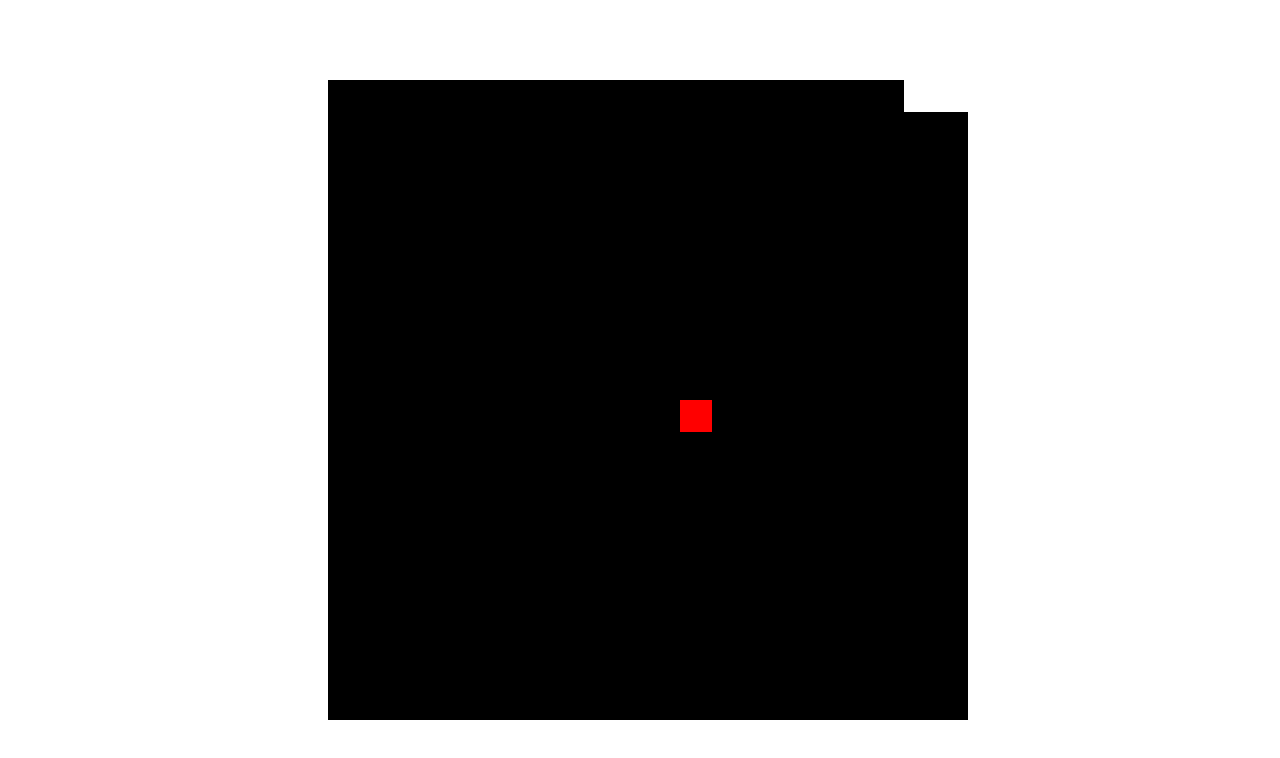
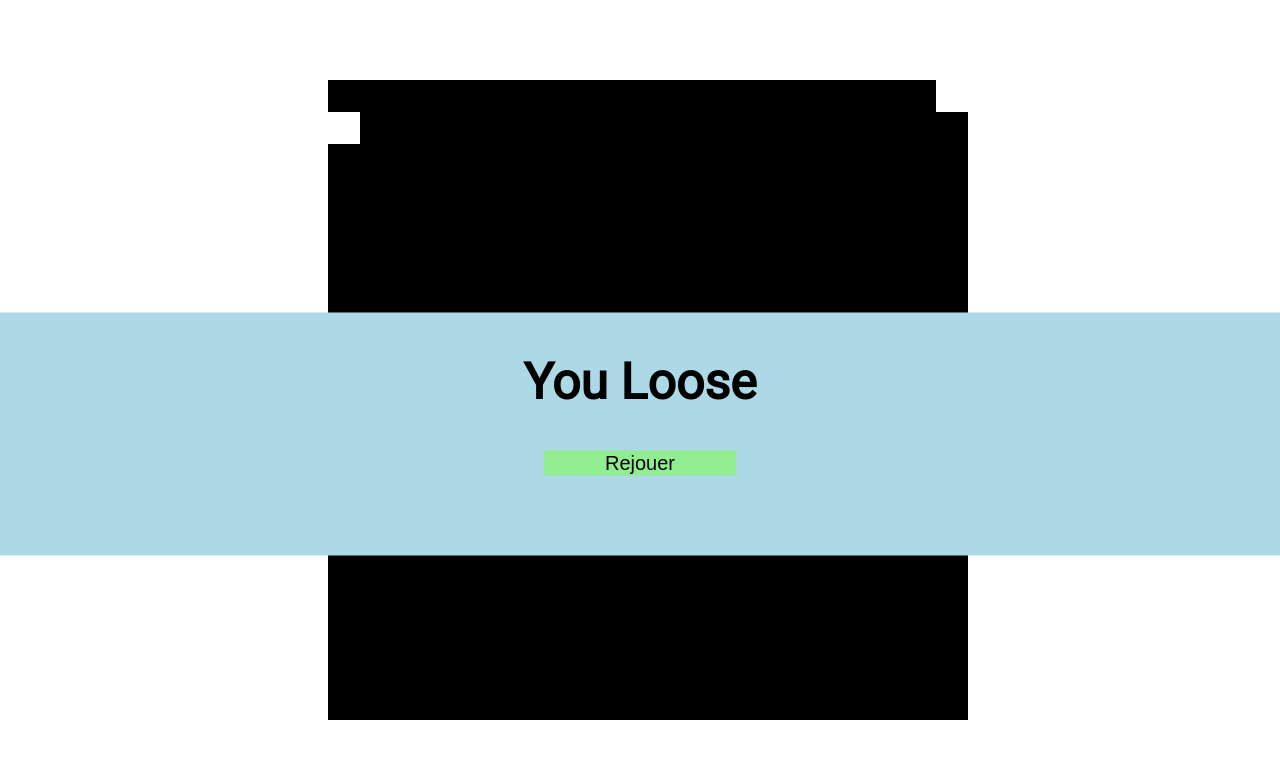
Before and after one commit to PolLamothe/Instinct-If, a plain HTML site: page game/snake/index.html in a window 1280 px wide. Drawn offline with nearby package versions, Linux system fonts and the light colour scheme.

Commit message:
Possibilité de rejouer au snake et correction de bug de colision

```diff
--- a/game/snake/index.css
+++ b/game/snake/index.css
@@ -18,3 +18,32 @@ body{
     overflow-y: hidden;
     overflow-x: hidden;
 }
+h1{
+    text-align: center;
+    font-size: 50px;
+    background-color: lightblue;
+    position: absolute;
+    left: 50vw;
+    top: 50vh;
+    transform: translate(-50%, -50%);
+    z-index: 2;
+    width: 100vw;
+    height: fit-content;
+    padding-top: 5vh;
+    padding-bottom: 5vh;
+    align-items: center;
+    justify-content: center ;
+    font-family: Roboto;
+    display: none;
+    flex-direction: column;
+}
+#rejouer{
+    width: 15%;
+    height: 50%;
+    background-color: lightgreen;
+    border: none;
+    font-size: 20px;
+    margin-top: 5vh;
+    margin-bottom: 5vh;
+    cursor: pointer;
+}
--- a/game/snake/index.html
+++ b/game/snake/index.html
@@ -4,10 +4,13 @@
     <meta charset="UTF-8">
     <meta name="viewport" content="width=device-width, initial-scale=1.0">
     <link rel="stylesheet" href="./index.css">
+    <link rel="stylesheet" href="https://fonts.googleapis.com/css?family=Roboto">
     <script src="https://cdnjs.cloudflare.com/ajax/libs/jquery/3.7.1/jquery.min.js" integrity="sha512-v2CJ7UaYy4JwqLDIrZUI/4hqeoQieOmAZNXBeQyjo21dadnwR+8ZaIJVT8EE2iyI61OV8e6M8PP2/4hpQINQ/g==" crossorigin="anonymous" referrerpolicy="no-referrer"></script>
     <title>Snake</title>
 </head>
 <body>
+    <h1 id="annonce">
+    </h1>
     <div id="game">
     </div>
     <script src="./index.js"></script>
--- a/game/snake/index.js
+++ b/game/snake/index.js
@@ -1,5 +1,5 @@
-var positionSum = 400
-var line = 20
+const positionSum = 400
+const line = 20
 
 for (i=1;i <= positionSum;i++){
     $('#game').append('<div class="position" id="snake'+i+'" ></div>')
@@ -11,19 +11,42 @@ var Food = Math.floor(Math.random()*positionSum)
 $('#snake'+Food).css('background-color','red')
 
 var direction = "right"
+var directionUpdated = true
 
 onkeydown = updateKey
 
+function loose(){
+    $("#annonce").text("You Loose")
+    $("#annonce").css('display','flex')
+    $("#annonce").append("<button id='rejouer'>Rejouer</button>")
+    clearInterval(gameReapeat)
+    $('#rejouer').on("click",replay)
+}
+
+function replay(){
+    $('#annonce').empty()
+    $("#annonce").css('display','none')
+    Snake = [0,1]
+    direction = "right"
+    directionUpdated = true
+    Food = Math.floor(Math.random()*positionSum)
+    while(Snake.includes(Food)){
+        Food = Math.floor(Math.random()*positionSum)
+    }
+    gameReapeat = setInterval(updateSnake,100)
+}
+
 function updateKey(event) {
-    if(event.key == "ArrowUp" && direction != "down"){
+    if(event.key == "ArrowUp" && direction != "down" && directionUpdated){
         direction = "up"
-    }else if(event.key == "ArrowDown" && direction != "up"){
+    }else if(event.key == "ArrowDown" && direction != "up" && directionUpdated){
         direction = "down"
-    }else if(event.key == "ArrowLeft" && direction != "right"){
+    }else if(event.key == "ArrowLeft" && direction != "right" && directionUpdated){
         direction = "left"
-    }else if(event.key == "ArrowRight" && direction != "left"){
+    }else if(event.key == "ArrowRight" && direction != "left" && directionUpdated){
         direction = "right"
     }
+    directionUpdated = false
 }
 
 function updateSnakeGraphics(){
@@ -34,6 +57,7 @@ function updateSnakeGraphics(){
             $('#snake'+i).css('background-color','black')
         }
     }
+    $('#snake'+Food).css('background-color','red')
 }
 
 function updateSnake(){
@@ -48,7 +72,7 @@ function updateSnake(){
         change = line
     }
     if(Snake.includes(Snake[Snake.length-1]+change)){
-        clearInterval(gameReapeat)
+        loose()
     }
     if(Snake.length == positionSum){
         alert('You Win')
@@ -57,27 +81,30 @@ function updateSnake(){
     Snake.push(Snake[Snake.length-1]+change)
     if(change == line ||change == -line){
         if (Snake[Snake.length-1] < 0 || Snake[Snake.length-1] > positionSum){
-            clearInterval(gameReapeat)
+            loose()
         }
     }else if (change == 1 || change == -1){
         if(change == 1){
-            if((Snake[Snake.length-1]+change)%line == 1){
-                clearInterval(gameReapeat)
+            if((Snake[Snake.length-1]+change)%line == 2){
+                loose()
             }
         }else{
             if((((Snake[Snake.length-1]+change))%line) == line-1){
-            clearInterval(gameReapeat)
+            loose()
         }
         }
     }
     if (Snake[Snake.length-1] == Food){
         $('#snake'+Food).css('background-color','white')
         Food = Math.floor(Math.random()*positionSum)
-        $('#snake'+Food).css('background-color','red')
+        while(Snake.includes(Food)){
+            Food = Math.floor(Math.random()*positionSum)
+        }
     }else{
         Snake.shift()
     }
+    directionUpdated = true
     updateSnakeGraphics()
 }
 
-var gameReapeat = setInterval(updateSnake,125)
+var gameReapeat = setInterval(updateSnake,100)
```
